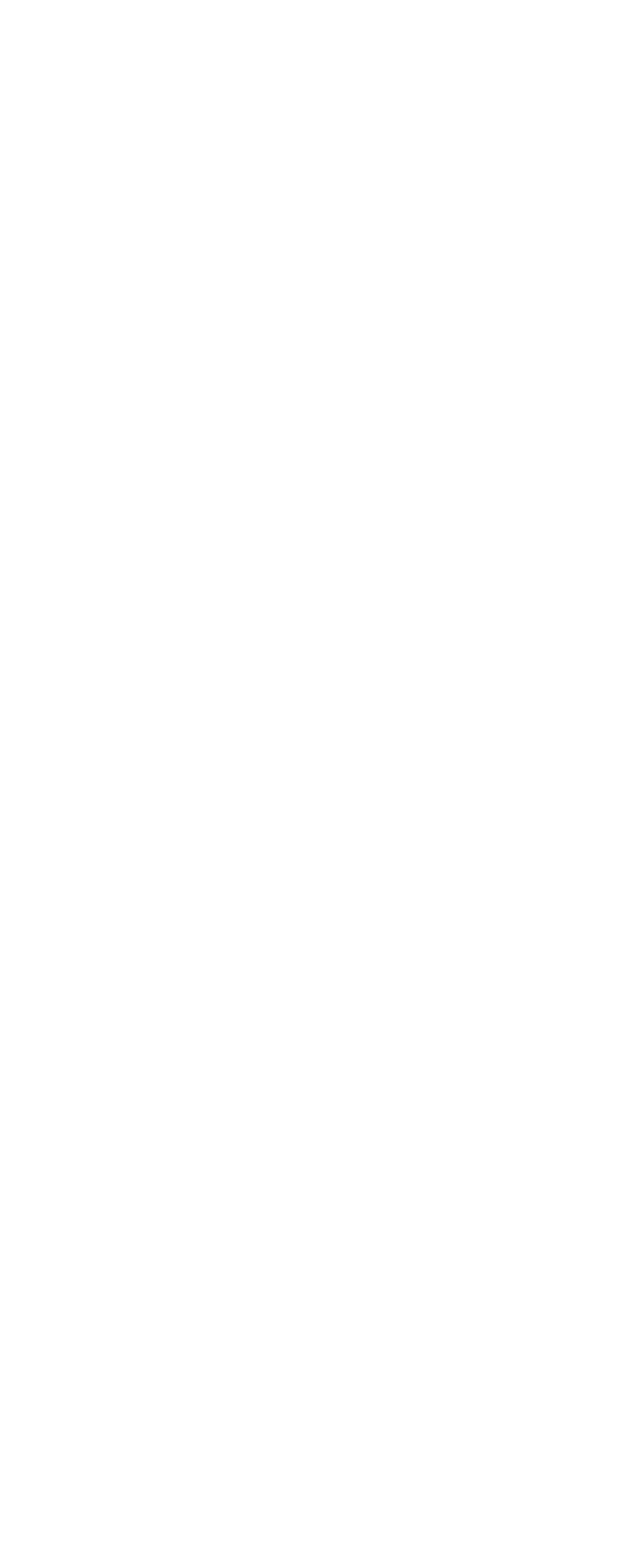
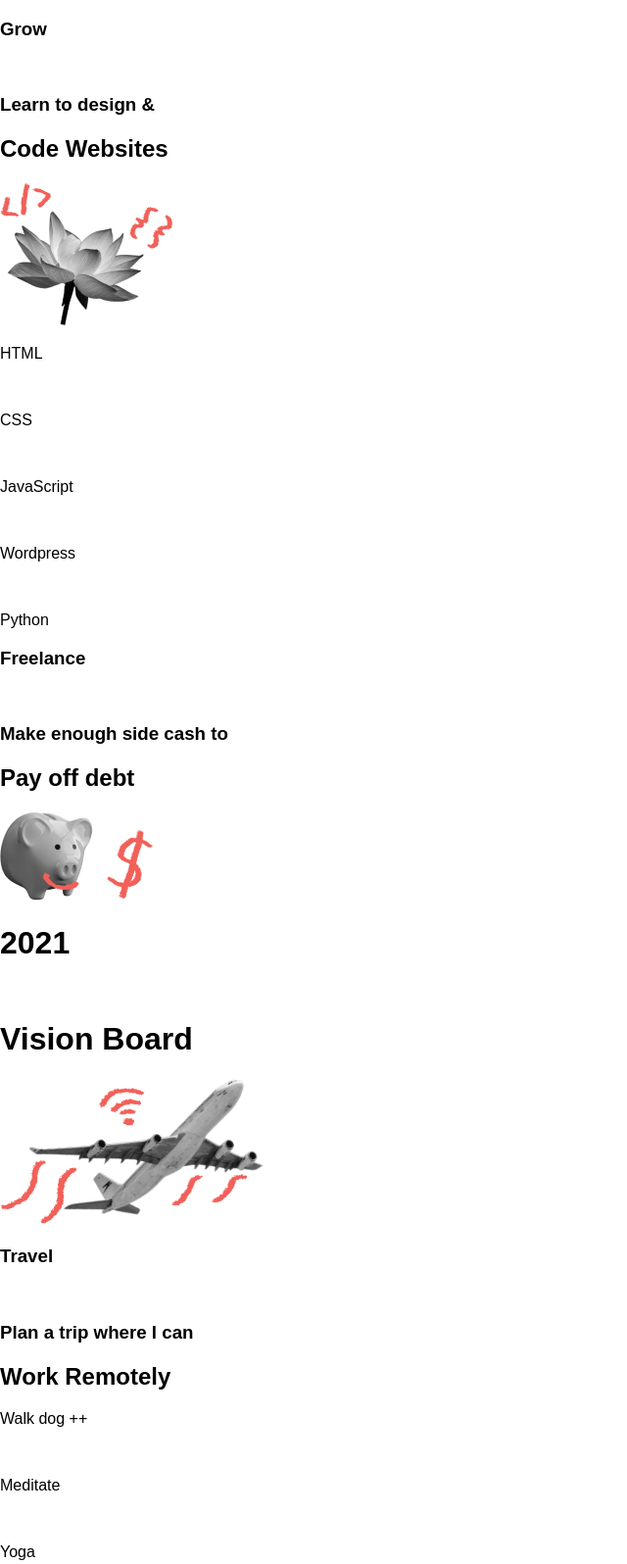
Before and after one commit to ClariceR/bonus_vision-board, a plain HTML site: page index.html in a window 1280 px wide. Shown: the top 1596 px of the page at 98% size, without its empty margins (0-640 px from the left). Before the commit the page ends 800 px from the top, so only its background shows below. Drawn offline with Linux system fonts and the light colour scheme.

Commit message:
All text and image added to html

```diff
--- a/index.html
+++ b/index.html
@@ -10,15 +10,63 @@
 </head>
 <body>
 	<div id="vision-board">
-<div class="block"></div>
-		<div class="block"></div>
-		<div class="block"></div>
-		<div class="block"></div>
-		<div class="block"></div>
-		<div class="block"></div>
-		<div class="block"></div>
-		<div class="block"></div>
-		<div class="block"></div>
+		<div class="block">
+			<h3>Grow</h3>
+			<br>
+			<h3>Learn to design &</h3>
+			<h2>Code Websites</h2>
+		</div>
+		<div class="block">
+			<img src="/img/flower.png" alt="flower">
+		</div>
+		<div class="block">
+			<p>HTML</p>
+			<br>
+			<p>CSS</p>
+			<br>
+			<p>JavaScript</p>
+			<br>
+			<p>Wordpress</p>
+			<br>
+			<p>Python</p>
+		</div>
+		<div class="block">
+			<h3>Freelance</h3>
+			<br>
+			<h3>Make enough side cash to</h3>
+			<h2>Pay off debt</h2>
+			<img src="/img/piggy.png" alt="piggy bank">
+		</div>
+		<div class="block">
+			<h1 id="year">2021</h1>
+			<br>
+			<h1>Vision Board</h1>
+		</div>
+		<div class="block">
+			<img src="/img/plane.png" alt="airplane">
+			<h3>Travel</h3>
+			<br>
+			<h3>Plan a trip where I can</h3>
+			<h2>Work Remotely</h2>
+		</div>
+		<div class="block">
+			<p>Walk dog ++</p>
+			<br>
+			<p>Meditate</p>
+			<br>
+			<p>Yoga</p>
+			<br>
+			<p>Snuggle Pup</p>
+		</div>
+		<div class="block">
+			<img src="/img/doggo.png" alt="happy dog">
+		</div>
+		<div class="block">
+			<h3>Mind & Body</h3>
+			<br>
+			<h3>Exercise more & find zen in</h3>
+			<h2>Challenge</h2>
+		</div>
 	</div>
 </body>
 </html>
```
